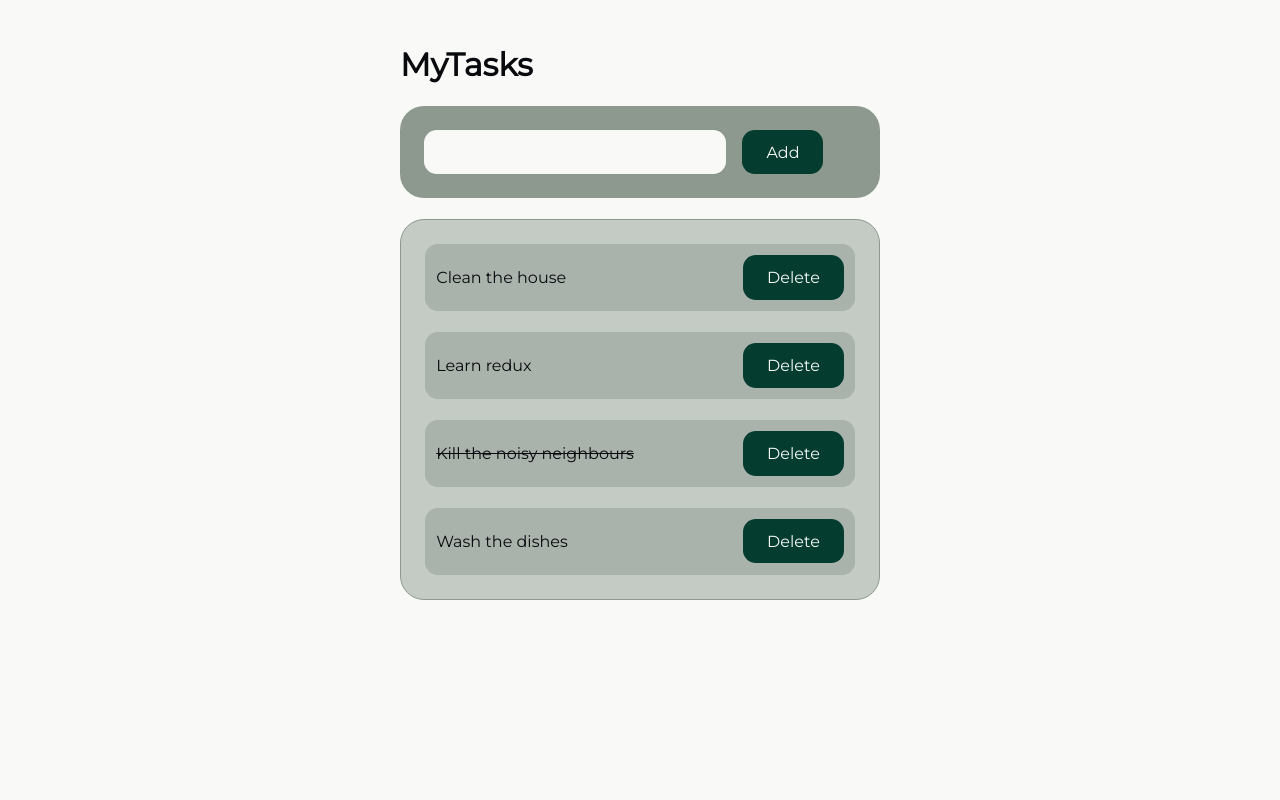
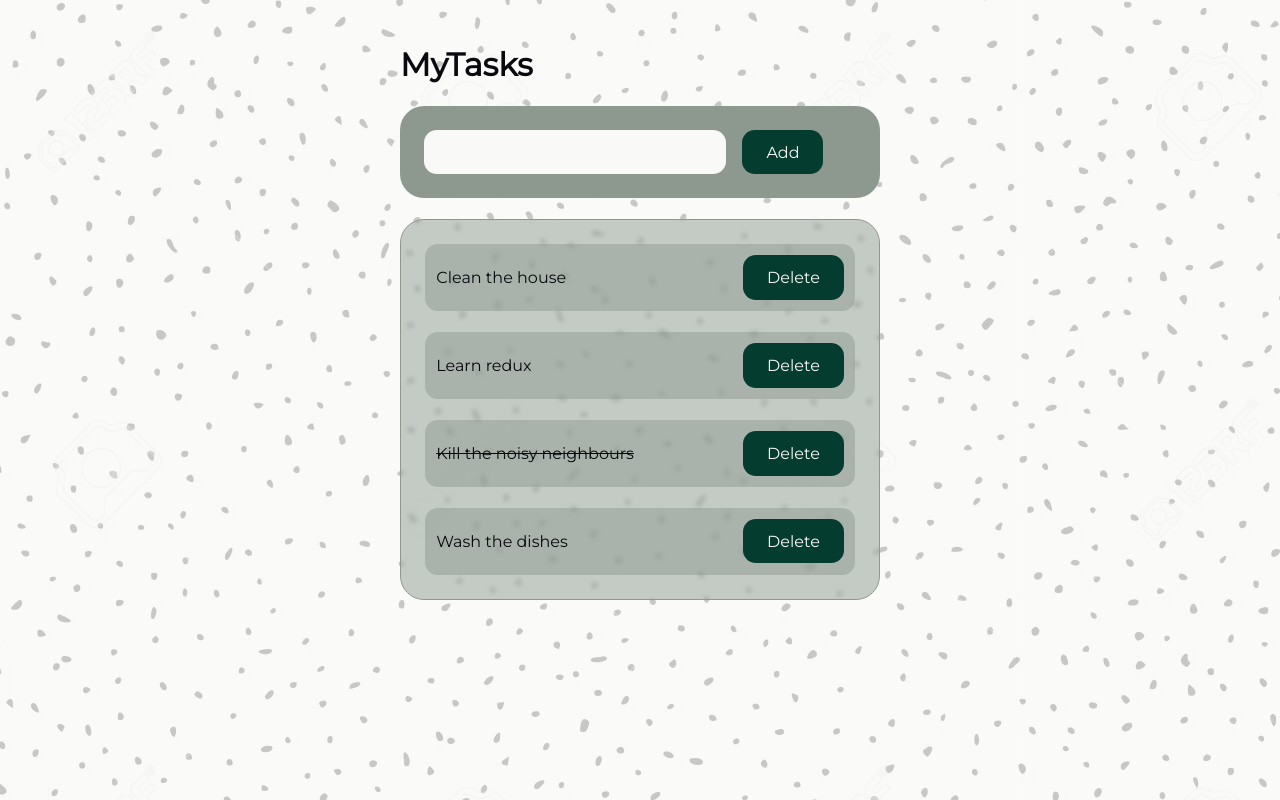
Before and after one commit to xfontr/202207-w6ch1-xifre-font, a React (Create React App) app: page / in a window 1280 px wide. Built offline with nearby package versions, Linux system fonts and the light colour scheme.

Commit message:
Added extra styling features

```diff
--- a/src/components/TaskItem/TaskItem.tsx
+++ b/src/components/TaskItem/TaskItem.tsx
@@ -24,11 +24,8 @@ const TaskItem = ({ task }: TaskProps): JSX.Element => {
 
   return (
     <TaskItemStyled>
-      <article className="task-container">
-        <span
-          className={`task-name${task.done ? " task-name--done" : ""}`}
-          onClick={toggleStatus}
-        >
+      <article className="task-container" onClick={toggleStatus}>
+        <span className={`task-name${task.done ? " task-name--done" : ""}`}>
           {task.name}
         </span>
         <Button type="button" text="Delete" action={deleteTask} />
--- a/src/components/TaskItem/TaskItemStyled.ts
+++ b/src/components/TaskItem/TaskItemStyled.ts
@@ -5,14 +5,18 @@ const TaskItemStyled = styled.li`
   border-radius: var(--rad-border--small);
   background-color: var(--secondary-color--low);
 
+  &:hover {
+    background-color: var(--secondary-color);
+  }
+
   & .task-container {
     display: flex;
     align-items: center;
     justify-content: space-between;
+    cursor: pointer;
   }
 
   & .task-name {
-    cursor: pointer;
     text-decoration: none;
   }
 
--- a/src/components/TaskList/TaskListStyled.ts
+++ b/src/components/TaskList/TaskListStyled.ts
@@ -7,6 +7,8 @@ const TaskListStyled = styled.section`
   border: 1px solid var(--secondary-color);
   border-radius: var(--rad-border--big);
 
+  backdrop-filter: blur(2px);
+
   & ul {
     display: flex;
     flex-direction: column;
--- a/src/index.css
+++ b/src/index.css
@@ -1,5 +1,6 @@
 :root {
   --primary-color: #f9faf8;
+  --primary-color--high: #f9faf8cb;
 
   --secondary-color: #8d998f;
   --secondary-color--low: #8d998f7d;
@@ -28,6 +29,12 @@ html {
 body {
   margin: 0;
   background: var(--primary-color);
+  background-image: linear-gradient(
+      0deg,
+      var(--primary-color--high),
+      var(--primary-color--high)
+    ),
+    url(../public/img/background.webp);
 }
 
 ul {
```
Also changed, not shown: public/img/background.webp (added).
